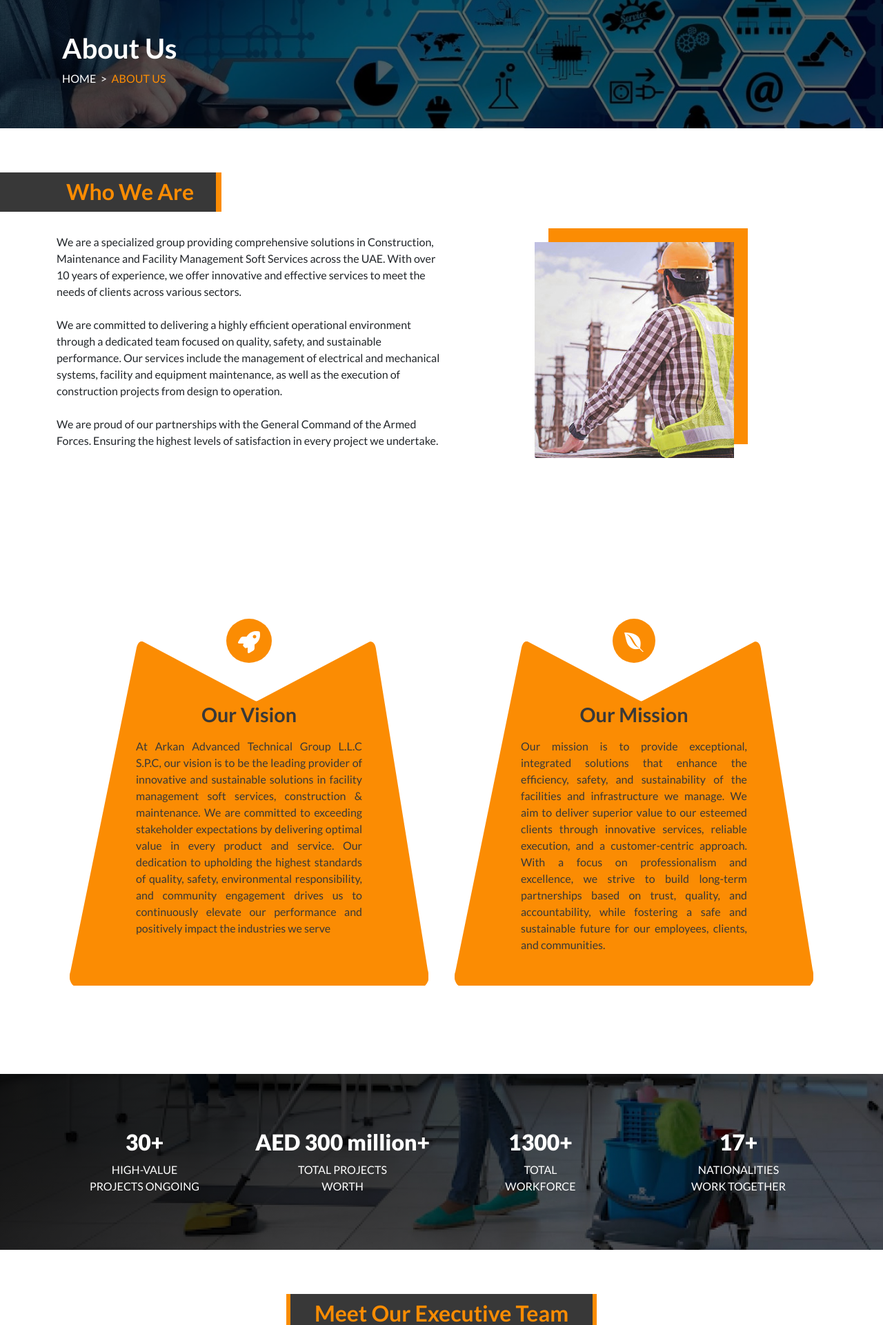
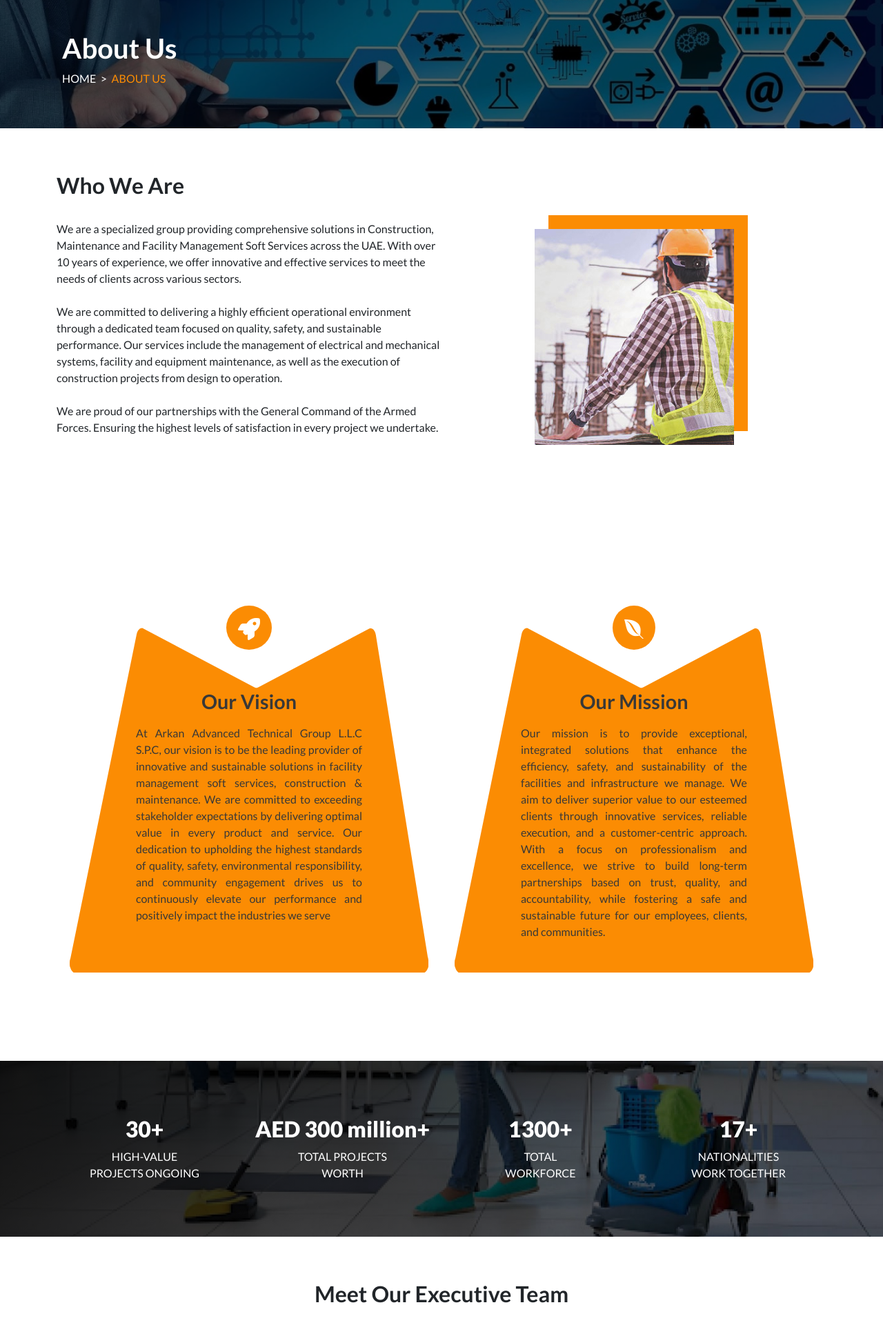
Before and after one commit to kannan-ravi/arkan, a PHP site: page /about.php in a window 1280 px wide; the page is wider, and only the part inside the window is pictured. Shown: the part 511-2432 px from the top of that part at 69% size. Run offline with PHP 8.4, Linux system fonts and the light colour scheme.

Commit message:
Two corrections on header and heading
Removed the preloader bug when clicking tel number and removed the heading design with black background.

```diff
--- a/about.php
+++ b/about.php
@@ -50,10 +50,9 @@
     </section>
 
     <section class="who-section" data-lang-class="about-who">
-      <div class="who-title">
-        <h2 data-locale="about-who-title">Who We Are</h2>
-      </div>
+
       <div class="container">
+        <h2 data-locale="about-who-title" class="fw-semibold">Who We Are</h2>
         <div class="who-container">
           <div class="who-content-container">
             <p data-locale="about-para-one">We are a specialized group providing comprehensive solutions in Construction, Maintenance and Facility Management Soft Services across the UAE. With over 10 years of experience, we offer innovative and effective services to meet the needs of clients across various sectors.</p>
@@ -161,12 +160,11 @@
         <div class="team-slider-container">
 
 
-          <!-- Slider main container -->
     <!--<div class="swiper" id="team-slider">
-            <!-- Additional required wrapper -->
-    <!--<div class="swiper-wrapper">
-              <!-- Slides -->
-    <!--<div class="swiper-slide">
+
+    <div class="swiper-wrapper">
+
+    <div class="swiper-slide">
                 <div class="d-flex align-items-center justify-content-center team-card-wrapper">
                   <div class="team-card">
                     <div class="team-card-image"></div>
--- a/assets/css/about.css
+++ b/assets/css/about.css
@@ -67,15 +67,6 @@
 /* WHO WE ARE STYLE */
 .who-section {
   padding: 4rem 0;
-}
-
-.who-title h2 {
-  background-color: var(--black);
-  color: var(--orange);
-  padding: 0.6rem 2rem 0.6rem 1rem;
-  width: fit-content;
-  border-right: 8px solid var(--orange);
-  font-weight: 700;
 }
 
 .who-container {
@@ -349,11 +340,6 @@
 }
 
 .team-title h2 {
-  background-color: var(--black);
-  color: var(--orange);
-  border-left: 6px solid var(--orange);
-  border-right: 6px solid var(--orange);
-  padding: 0.6rem 0rem;
   width: 100%;
   max-width: 350px;
   text-align: center;
@@ -540,10 +526,6 @@
   }
 
   /* WHO WE ARE STYLE */
-  .who-section h2 {
-    padding: 0.6rem 2rem 0.6rem 6rem;
-  }
-
   .who-container {
     grid-template-columns: repeat(2, 1fr);
   }
--- a/assets/js/main.js
+++ b/assets/js/main.js
@@ -115,6 +115,9 @@ document.addEventListener("DOMContentLoaded", function () {
 
   document.querySelectorAll("a").forEach((link) => {
     link.addEventListener("click", function (event) {
+      if (this.classList.contains("no-preloader")) {
+        return;
+      }
       event.preventDefault();
       const href = this.getAttribute("href");
 
--- a/views/header.view.php
+++ b/views/header.view.php
@@ -68,7 +68,7 @@
               <img src="./assets/icons/header-call-us.svg" alt="Header Call us" />
               <div class="nav-call-us">
                 <p class="mb-0" data-locale="header-call-us">Call Us</p>
-                <a href="tel:+97125539900" class="mb-0 text-decoration-none">
+                <a href="tel:+97125539900" class="mb-0 text-decoration-none no-preloader">
                   +97125539900
                 </a>
               </div>
```
Also changed, not shown: policies.php (+4 -8 lines), views/service-projects.view.php (+3 -5 lines).
